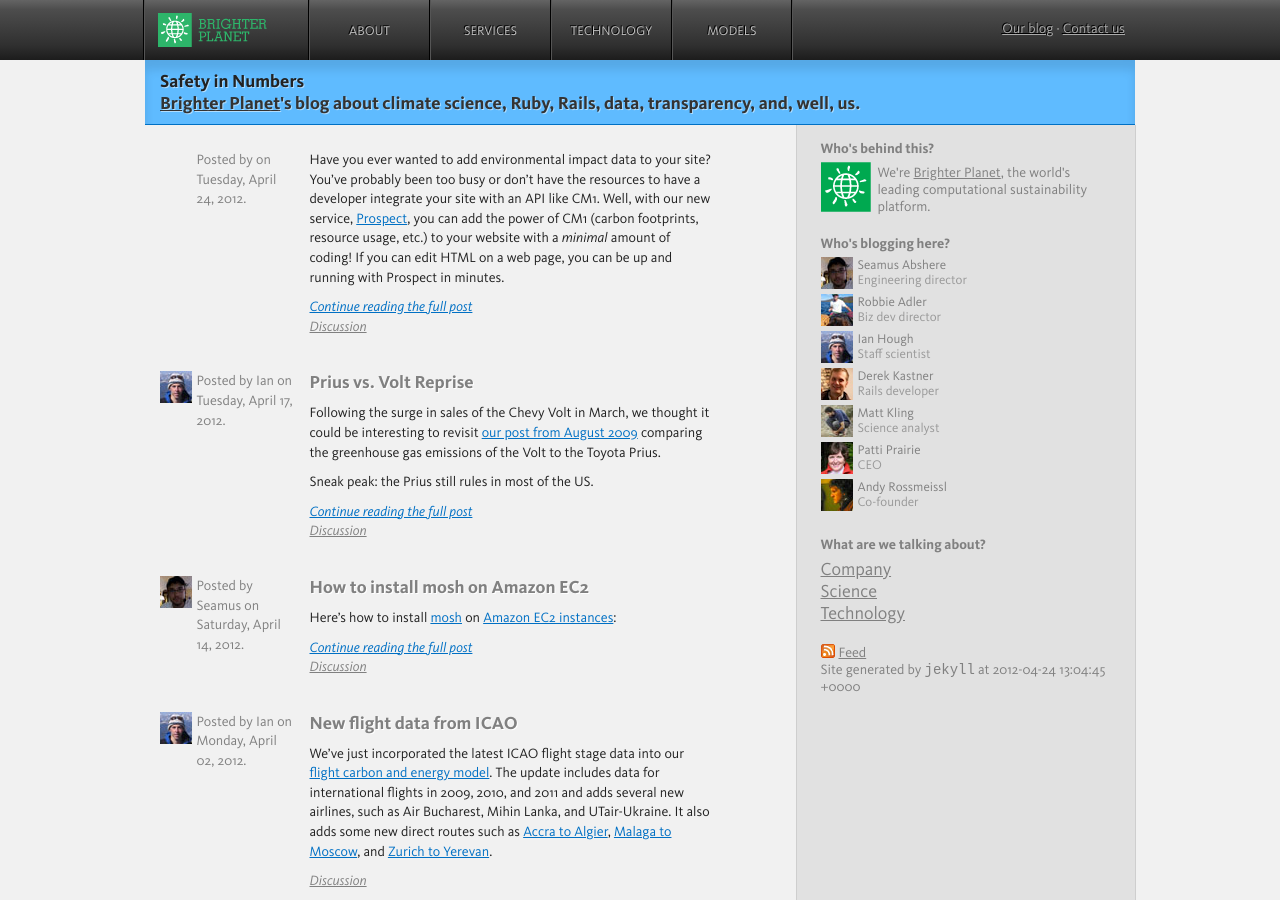
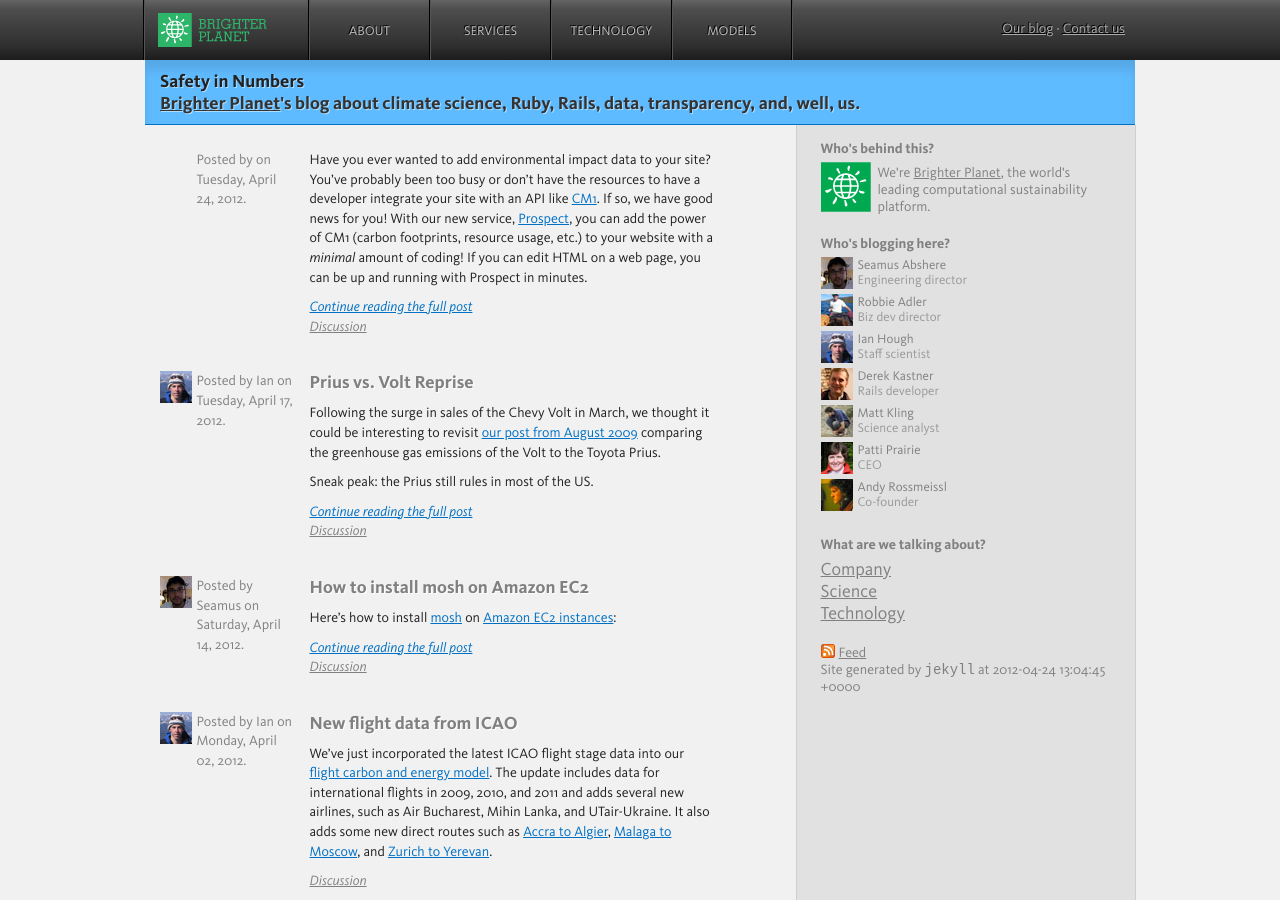
Before and after one commit to faradayio/numbers, a Jekyll site: the page built from index.html, in a window 1280 px wide and 900 px high. Built offline with Jekyll 4.4.1, drawn with Linux system fonts in a browser that asks for light colours; some web fonts are replaced; comment, search, counter and statistics services are not loaded.

```diff
--- a/_posts/2012-04-23-introducing-prospect.markdown
+++ b/_posts/2012-04-23-introducing-prospect.markdown
@@ -5,7 +5,7 @@ layout: post
 categories: technology
 ---
 
-Have you ever wanted to add environmental impact data to your site? You've probably been too busy or don't have the resources to have a developer integrate your site with an API like CM1. Well, with our new service, [Prospect](http://prospect.brighterplanet.com/), you can add the power of CM1 (carbon footprints, resource usage, etc.) to your website with a *minimal* amount of coding! If you can edit HTML on a web page, you can be up and running with Prospect in minutes.
+Have you ever wanted to add environmental impact data to your site? You've probably been too busy or don't have the resources to have a developer integrate your site with an API like [CM1](http://impact.brighterplanet.com). If so, we have good news for you! With our new service, [Prospect](http://prospect.brighterplanet.com/), you can add the power of CM1 (carbon footprints, resource usage, etc.) to your website with a *minimal* amount of coding! If you can edit HTML on a web page, you can be up and running with Prospect in minutes.
 
 <!-- more start -->
 
@@ -13,6 +13,6 @@ For example, let's say you have an automobile sales site and you'd like to show
 
 An example of Prospect in action is at [http://prospect.brighterplanet.com/otto-s-autos](http://prospect.brighterplanet.com/otto-s-autos). Reload and notice how the footprints magically appear at the bottom of each car description. The only change needed on that page was to add a `<script>` tag at the top.
 
-Check out [http://prospect.brighterplanet.com/](http://prospect.brighterplanet.com/) to watch the screencast and learn how it all works.
+With Prospect we hope even more sites will be able to integrate environmental impact measurements and help all of us make greener decisions.
 
 <!-- more end -->
```
